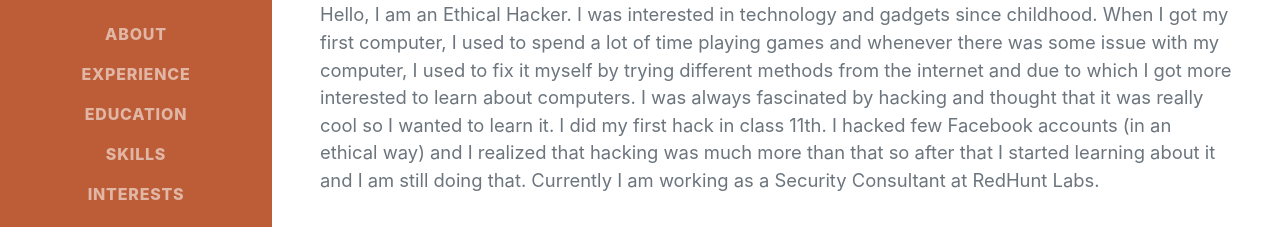
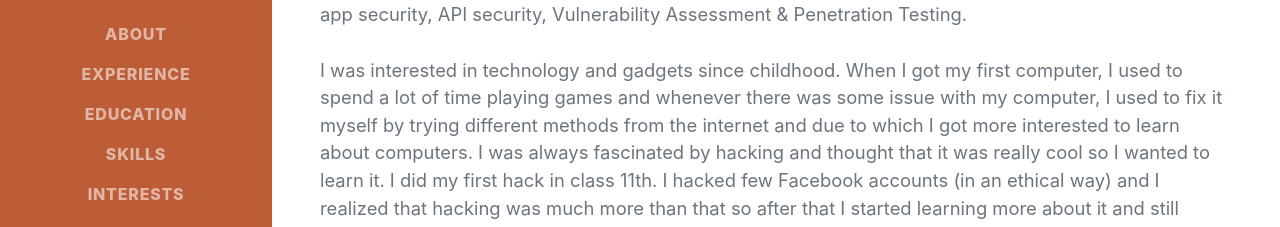
Before and after one commit to anishkashukla/anishkashukla.github.io, a plain HTML site: page index.html in a window 1280 px wide. Shown: the part 340-567 px from the top of the page. Drawn offline with nearby package versions, Linux system fonts and the light colour scheme; a web font is replaced by a local one.

Commit message:
Update index.html

```diff
--- a/index.html
+++ b/index.html
@@ -55,7 +55,9 @@
                         Lucknow, India
                         <a href="mailto:anishkashukla@gmail.com">anishkashukla@gmail.com</a>
                     </div>
-                    <p class="lead mb-5">Hello, I am an Ethical Hacker. I was interested in technology and gadgets since childhood. When I got my first computer, I used to spend a lot of time playing games and whenever there was some issue with my computer, I used to fix it myself by trying different methods from the internet and due to which I got more interested to learn about computers. I was always fascinated by hacking and thought that it was really cool so I wanted to learn it. I did my first hack in class 11th. I hacked few Facebook accounts (in an ethical way) and I realized that hacking was much more than that so after that I started learning about it and I am still doing that. Currently I am working as a Security Consultant at RedHunt Labs. </p>
+                    <p class="lead mb-5">Hello, I am currently working as a Security Consultant at RedHunt Labs. I hold a bachelors degree in Information Technology, and my significant interests revolve around Web application security, Mobile app security, API security, Vulnerability Assessment & Penetration Testing.
+                        <br> <br>
+                        I was interested in technology and gadgets since childhood. When I got my first computer, I used to spend a lot of time playing games and whenever there was some issue with my computer, I used to fix it myself by trying different methods from the internet and due to which I got more interested to learn about computers. I was always fascinated by hacking and thought that it was really cool so I wanted to learn it. I did my first hack in class 11th. I hacked few Facebook accounts (in an ethical way) and I realized that hacking was much more than that so after that I started learning more about it and still learning goes along with my work. </p>
                     <div class="social-icons">
                         <a class="social-icon" href="https://www.linkedin.com/in/anishkashukla/"><i class="fab fa-linkedin-in"></i></a>
                         <a class="social-icon" href="https://github.com/anishkashukla"><i class="fab fa-github"></i></a>
```
